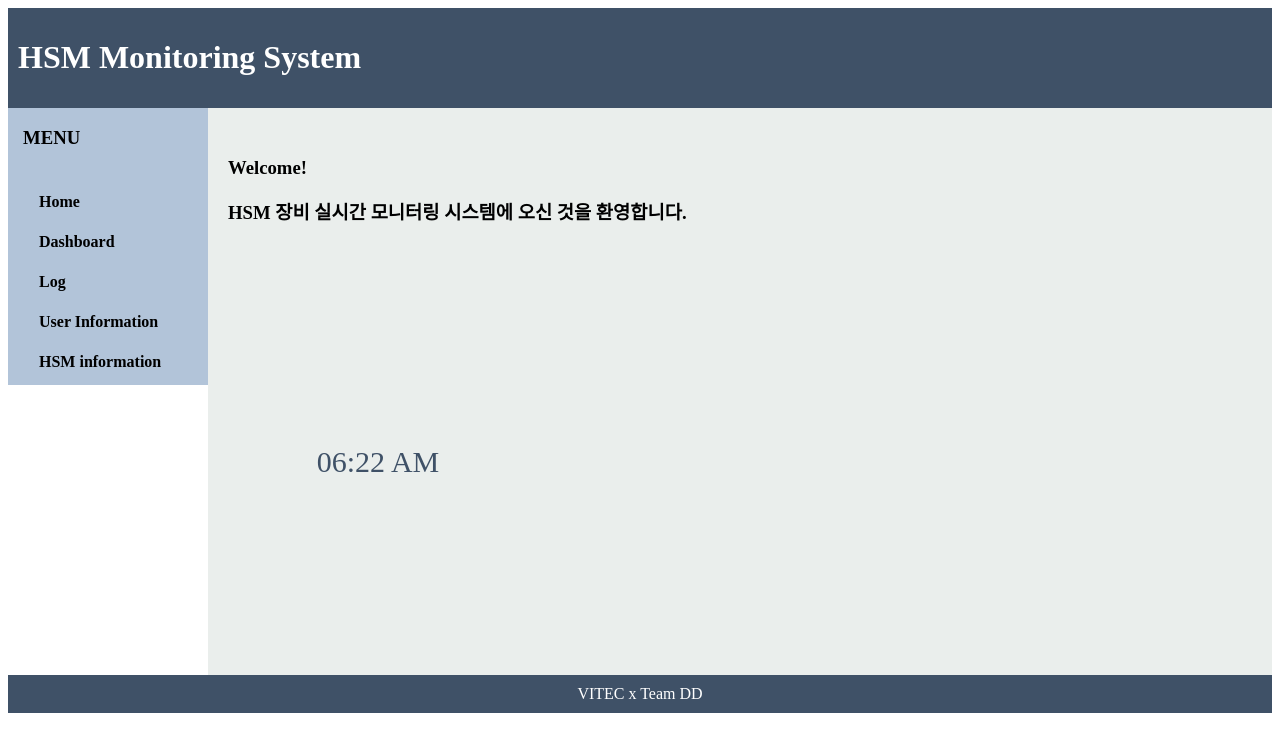
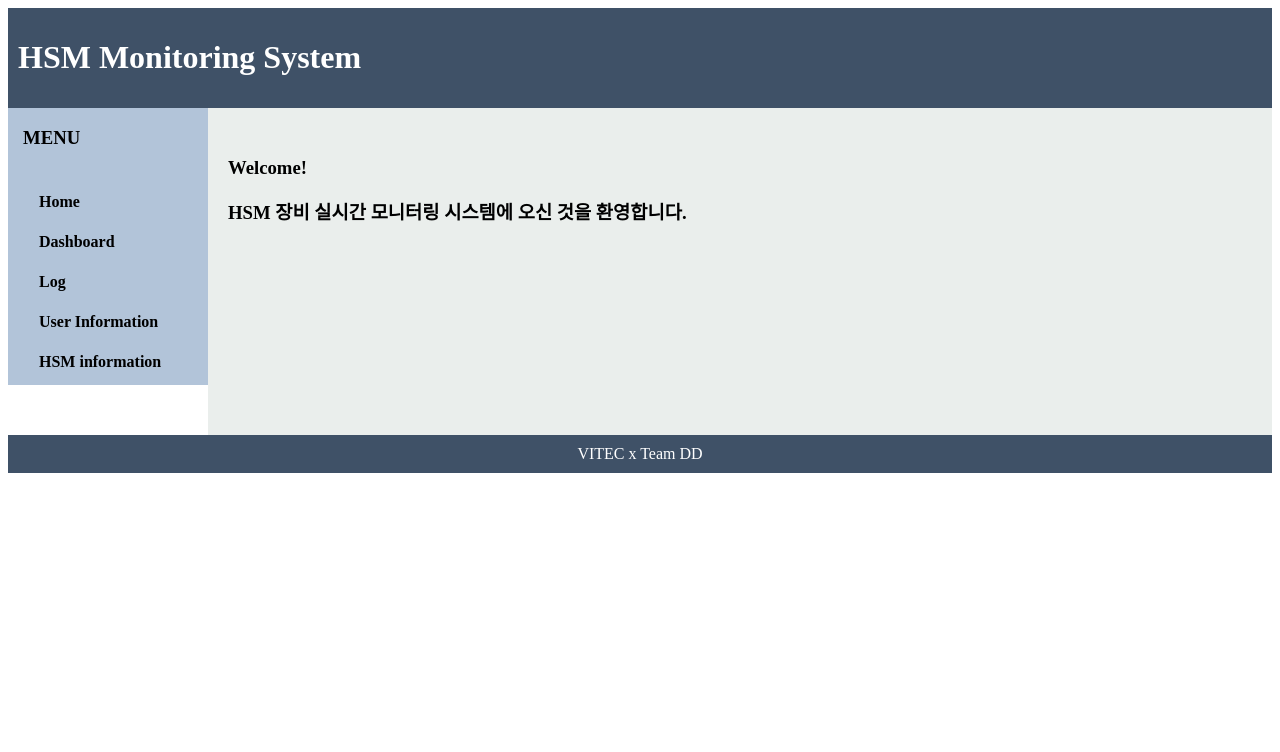
Before and after one commit to ViajeDeReina/ViajeDeReina.github.io, a plain HTML site: page ddweb/index.html in a window 1280 px wide. Drawn offline with Linux system fonts and the light colour scheme.

Commit message:
timer code eliminated

```diff
--- a/ddweb/index.html
+++ b/ddweb/index.html
@@ -28,42 +28,6 @@
        <br>
        <br>
        <br>
-       <script>
-        function printClock() {
-            var clock = document.getElementById("clock");            // 출력할 장소 선택
-            var currentDate = new Date();                                     // 현재시간
-            var calendar = currentDate.getFullYear() + "-" + (currentDate.getMonth()+1) + "-" + currentDate.getDate() // 현재 날짜
-            var amPm = 'AM'; // 초기값 AM
-            var currentHours = addZeros(currentDate.getHours(),2);
-            var currentMinute = addZeros(currentDate.getMinutes() ,2);
-
-            if(currentHours >= 12){ // 시간이 12보다 클 때 PM으로 세팅, 12를 빼줌
-              amPm = 'PM';
-            }
-            clock.innerHTML = currentHours+":"+currentMinute+" <span style='font-size:30px;'>"+ amPm+"</span>"; //날짜를 출력해 줌
-
-            setTimeout("printClock()",1000);         // 1초마다 printClock() 함수 호출
-        }
-
-        function addZeros(num, digit) { // 자릿수 맞춰주기
-            var zero = '';
-            num = num.toString();
-            if (num.length < digit) {
-              for (i = 0; i < digit - num.length; i++) {
-                zero += '0';
-              }
-            }
-            return zero + num;
-        }
-      </script>
-      <br>
-      <br>
-      <br>
-      <br>
-      <body onload="printClock()">
-        <div style="background-color: rgb(234,238,236); width:300px; height:150px; line-height:150px; color: rgb(63,81,103);font-size:30px; text-align:center;" id="clock">
-        </div>
-       <br>
        <br>
        <br>
        <br>
```
